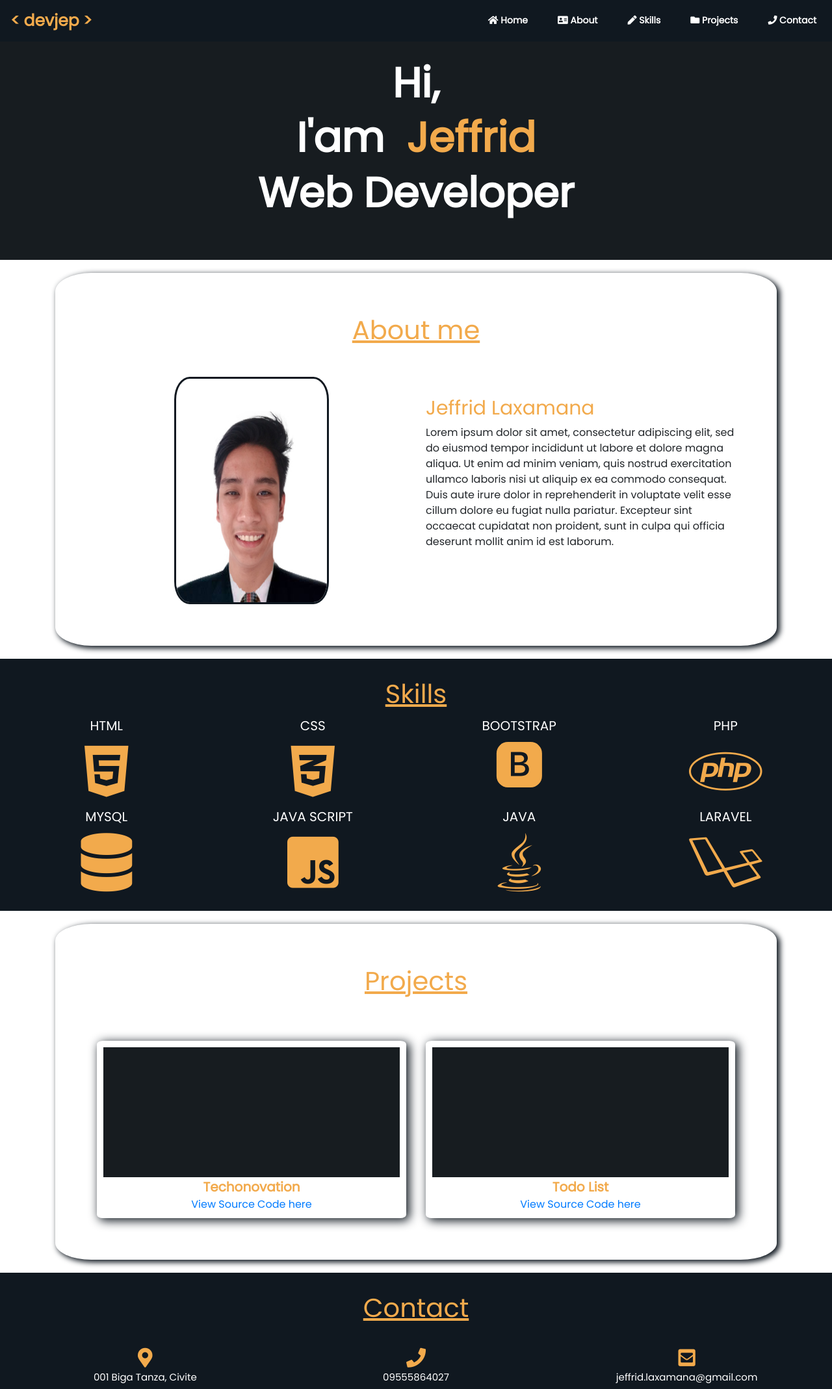
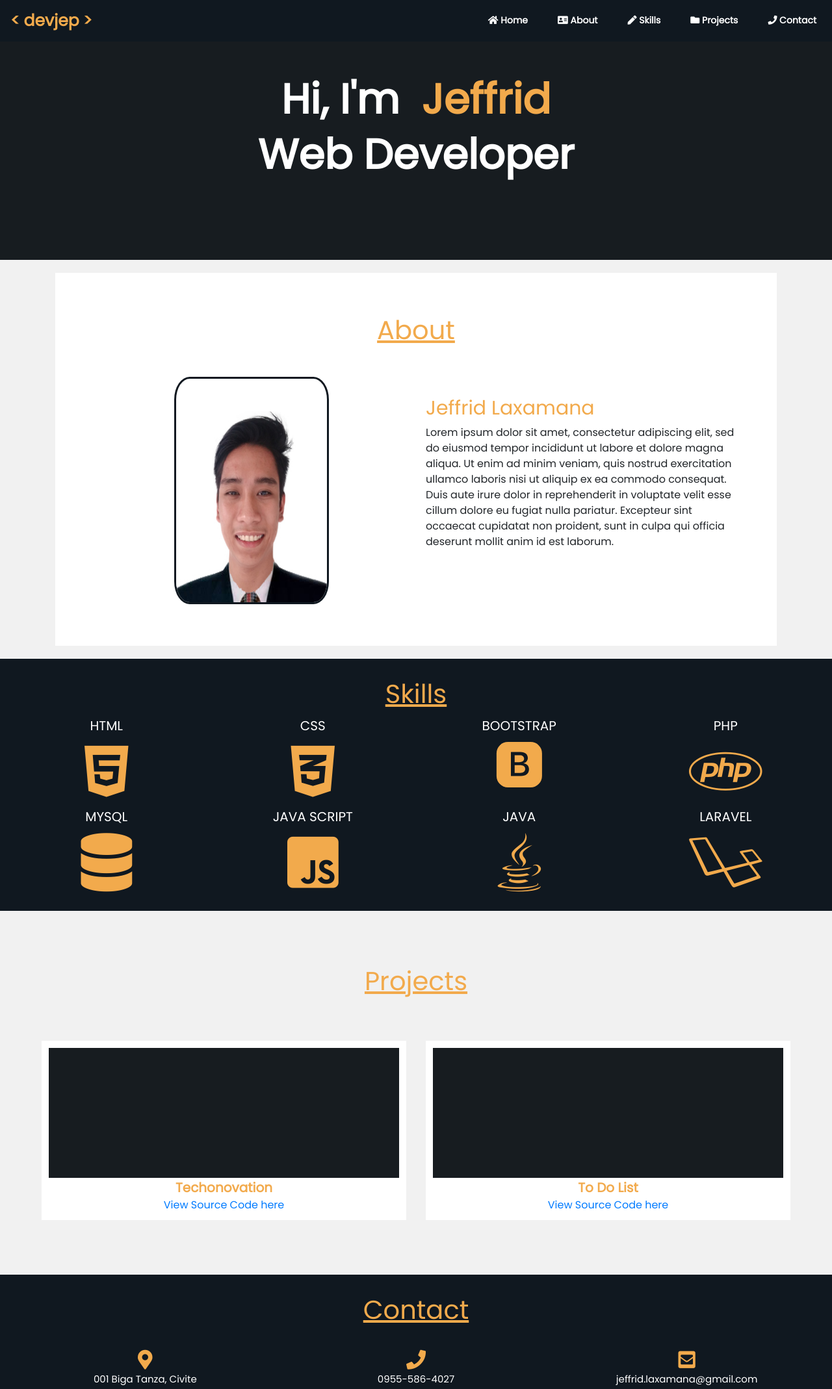
Before and after one commit to devjep/devjep.github.io, a plain HTML site: page index.html in a window 1280 px wide. Shown: the top 2138 px of the page at 65% size. Drawn offline with nearby package versions, Linux system fonts and the light colour scheme.

Commit message:
redesign

```diff
--- a/css/style.css
+++ b/css/style.css
@@ -2,6 +2,9 @@
 	margin:0px;
 	padding: 0px;
 	font-family: 'Poppins', sans-serif;
+}
+body{
+	background-color: #f1f1f1;
 }
 .center {
   display: block;
@@ -63,14 +66,12 @@
 	width: 100%;
 	height:400px;
 
-
-
 }
 .home-content-title{
 	font-weight: bold;
 	font-size: 4rem;
 	text-align:center;
-	padding-top:7%;
+	padding-top:9%;
 
 }
 .home-content-sub{
@@ -87,9 +88,9 @@
 	max-width:1110px;
 	margin-top:20px;
 	padding:5%;
-	border-radius: 5%;
-	box-shadow: 4px 3px 8px 1px #101820FF;
-  	-webkit-box-shadow: 4px 3px 8px 1px #101820FF;
+	background-color: #fff;
+
+
 
 }
 .about-img{
@@ -148,12 +149,11 @@
 
 
 .project{
-	max-width:1110px;
+
 	margin-top:20px;
 	padding:5%;
-	border-radius: 5%;
-	box-shadow: 4px 3px 8px 1px #101820FF;
-  	-webkit-box-shadow: 4px 3px 8px 1px #101820FF;
+
+
 }
 .project-intro{
 
@@ -165,11 +165,9 @@
 
 .project-box{
 	padding:2%;
-	border-radius: 2%;
-	box-shadow: 4px 3px 8px 1px #101820FF;
-  	-webkit-box-shadow: 4px 3px 15px 1px #101820FF;
   	text-align:center;
   	margin-top:20px;
+  	background-color: #fff;
 }
 .project-img{
 	width: 100%;
@@ -270,7 +268,8 @@
 	.contact-text{
 	color:#fff;
 	font-size:11px;
-}
+	}
 
 
 }
+@media screen and (min-width: )
--- a/index.html
+++ b/index.html
@@ -51,9 +51,8 @@
 	<section id=home>
 		  	<div class="container-fluid home">
 				<div class="home-background">
-					<h1 class="home-content-title">Hi,</h1>
-					<h1 class="home-content-sub">I'am <span class="name">&nbspJeffrid </span></h1>
-					<h1 class="home-content-sub"> Web Developer</h1>
+					<h1 class="home-content-title">Hi, I'm <span class="name">&nbspJeffrid </span></h1>
+					<h1 class="home-content-sub">Web Developer</h1>
 
 
 				</div>
@@ -64,7 +63,7 @@
 	<!--ABOUT----->
 	<section id="about">
 		<div class="container-fluid about">
-			<h1 class="about-title">About me</h1>
+			<h1 class="about-title">About</h1>
 				<div class="row">
 
 					<div class="col-md-6">
@@ -147,7 +146,7 @@
 						<div>
 							<img class="project-img" src="image/COVER.jpg" >
 						</div>
-						<div class="project-title">Todo List</div>
+						<div class="project-title">To Do List</div>
 						<div class="project-text"><a href="#">View Source Code here</a></div>
 					</div>
 				</div>
@@ -172,7 +171,7 @@
 							<i class="fas fa-phone contact-icon"></i>
 						</div>
 						<span class="
-						contact-text">09555864027</span>
+						contact-text">0955-586-4027</span>
 					</div>
 					<div class="col-md-4">
 						<div><i class="fas fa-envelope-square contact-icon"></i></div>
@@ -203,7 +202,7 @@
 	</section>
 
 	<section>
-		<div class="footer">ⓒ2020</div>
+		<div class="footer">ⓒ 2020</div>
 
 	</section>
 
```
